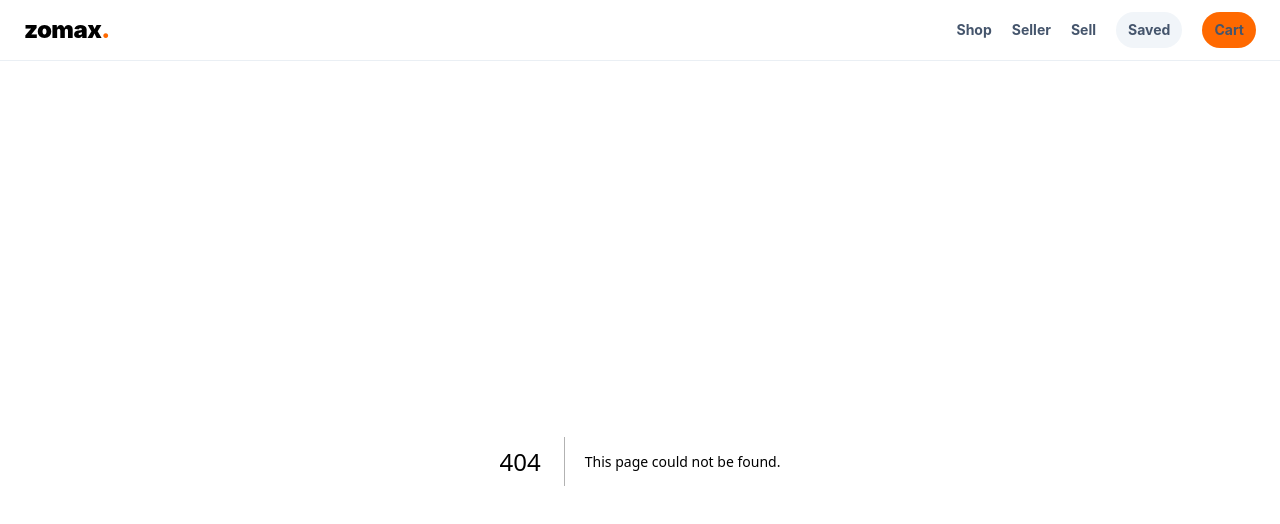
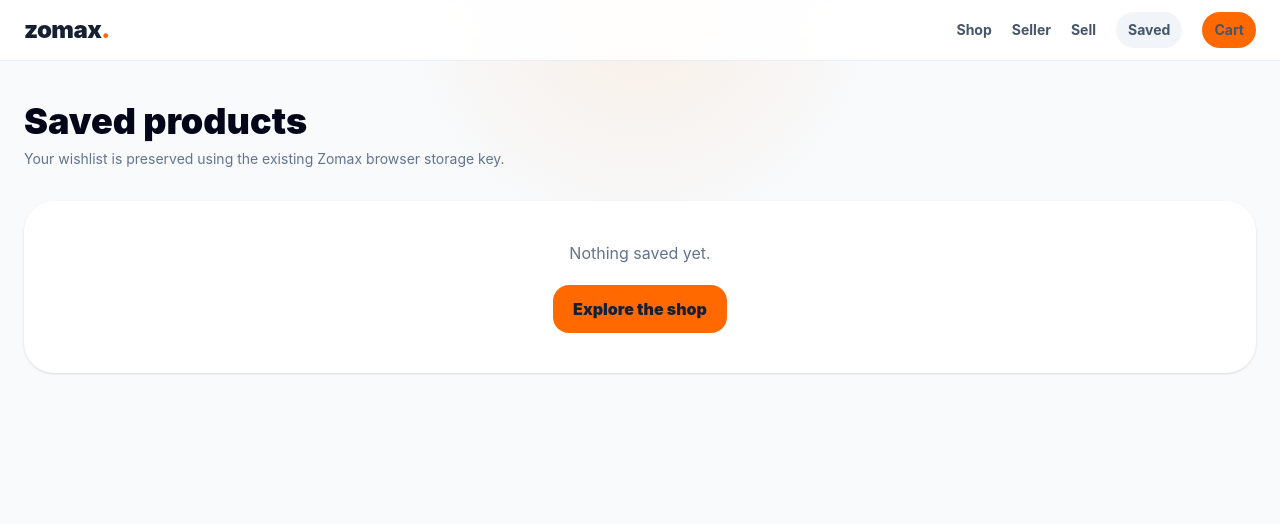
Before and after one commit to nbeekeddy-debug/zomax, a Next.js app: page /wishlist in a window 1280 px wide. Before the commit this address had no page. Shown: the top 524 px of the page. Built offline with nearby package versions, Linux system fonts and the light colour scheme.

Commit message:
feat: migrate wishlist route

```diff
--- /dev/null
+++ b/app/wishlist/page.tsx
@@ -0,0 +1,28 @@
+"use client";
+
+import Link from "next/link";
+import { ProductCard } from "@/components/product-card";
+import { useMarketplace } from "@/components/marketplace-provider";
+import { products } from "@/lib/products";
+
+export default function WishlistPage() {
+  const { wishlist } = useMarketplace();
+  const saved = products.filter((product) => wishlist.includes(product.id));
+
+  return (
+    <main className="mx-auto max-w-7xl px-4 py-10 md:px-6">
+      <h1 className="text-4xl font-black text-slate-950">Saved products</h1>
+      <p className="mt-2 text-sm text-slate-500">Your wishlist is preserved using the existing Zomax browser storage key.</p>
+      {saved.length ? (
+        <div className="mt-8 grid gap-5 sm:grid-cols-2 lg:grid-cols-4">
+          {saved.map((product) => <ProductCard key={product.id} product={product} />)}
+        </div>
+      ) : (
+        <div className="mt-8 rounded-[30px] bg-white p-10 text-center shadow-sm">
+          <p className="text-slate-500">Nothing saved yet.</p>
+          <Link href="/shop" className="mt-5 inline-block rounded-2xl bg-orange-500 px-5 py-3 font-black text-white">Explore the shop</Link>
+        </div>
+      )}
+    </main>
+  );
+}
```
